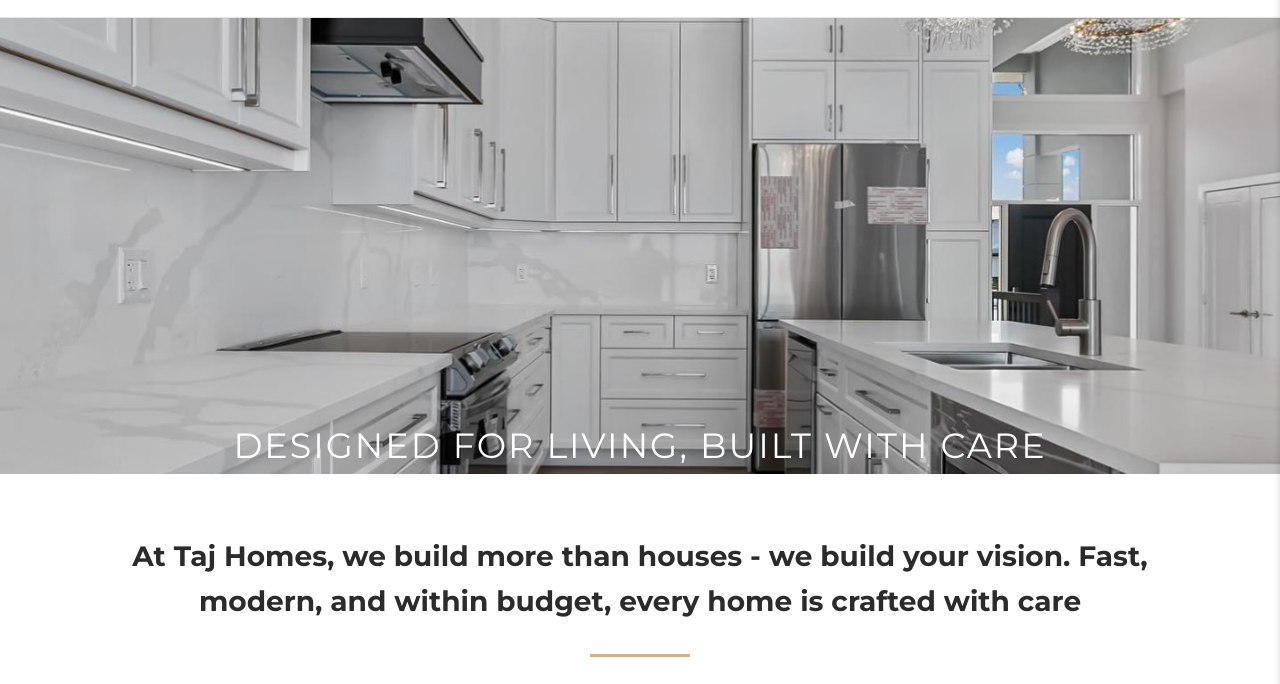
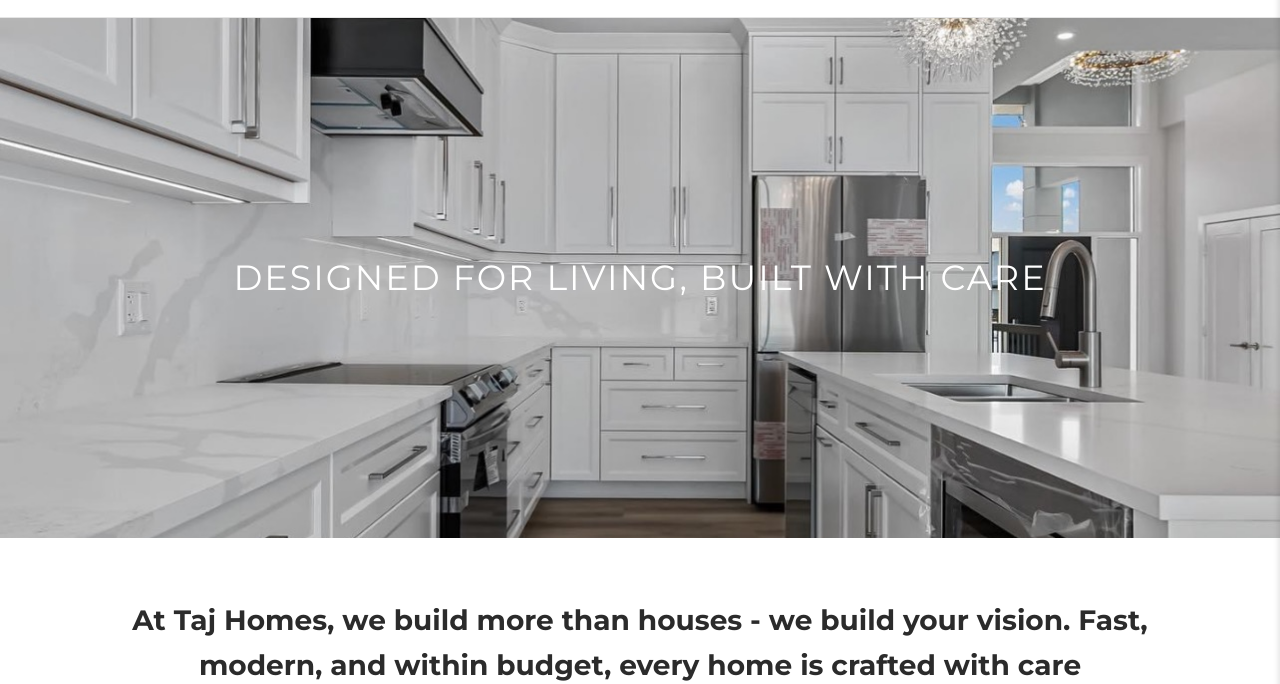
Before and after one commit to Mndanina1725/Taj-Homes, a website built with webpack: page index.html in a window 1280 px wide. Shown: the part 69-753 px from the top of the page. Built offline with nearby package versions, Linux system fonts and the light colour scheme.

Commit message:
Fixed the hero section

```diff
--- a/index.html
+++ b/index.html
@@ -153,20 +153,24 @@
     }
 
     .hero {
+      position: relative;
       background-image: url('img/main-picture.png');
       background-size: cover;
       background-position: center;
-      height: 100%;
+      height: 65vh; /* Full screen height */
+      display: flex;
+      justify-content: center;
+      align-items: center;
       text-align: center;
       color: white;
-      position: relative;
     }
 
 
 
 
+
     .hero-content {
-      padding-top: 400px; /*  adjust  to push text lower */
+
       text-align: center;
     }
 
```
